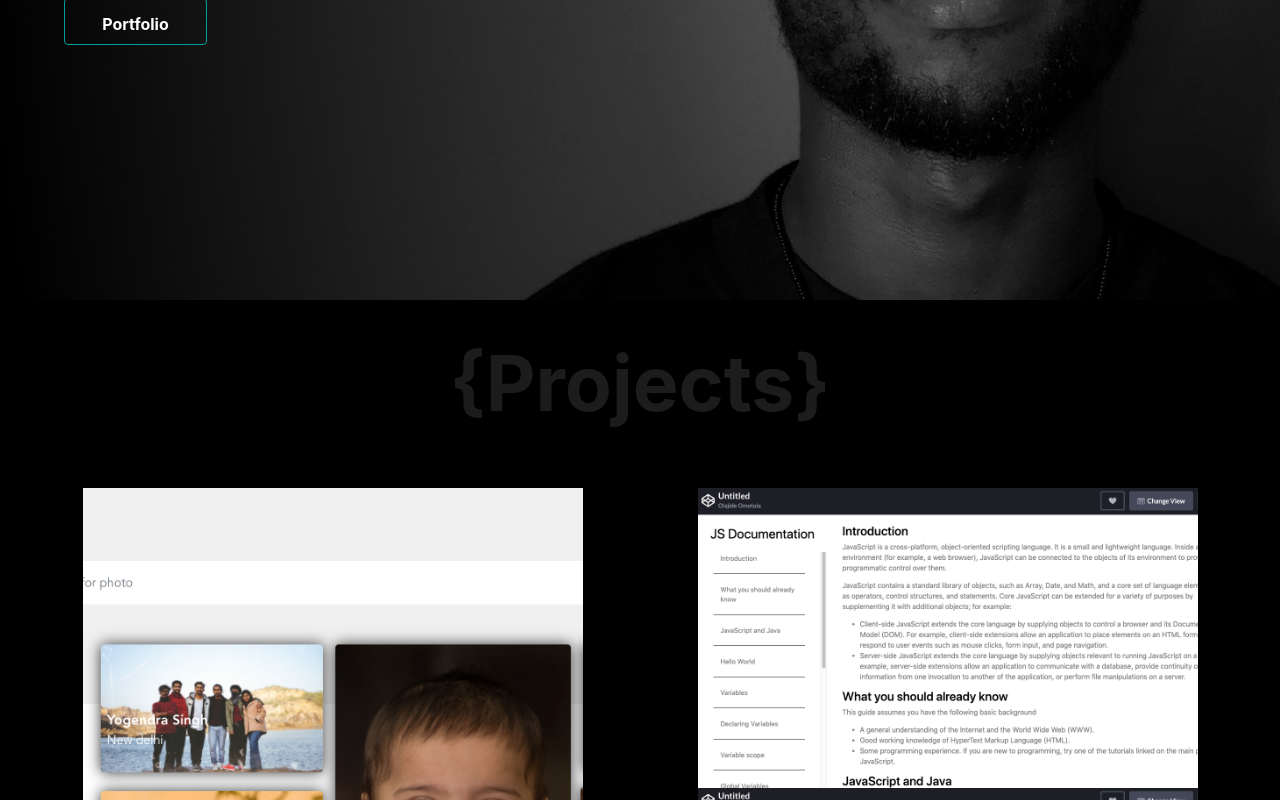
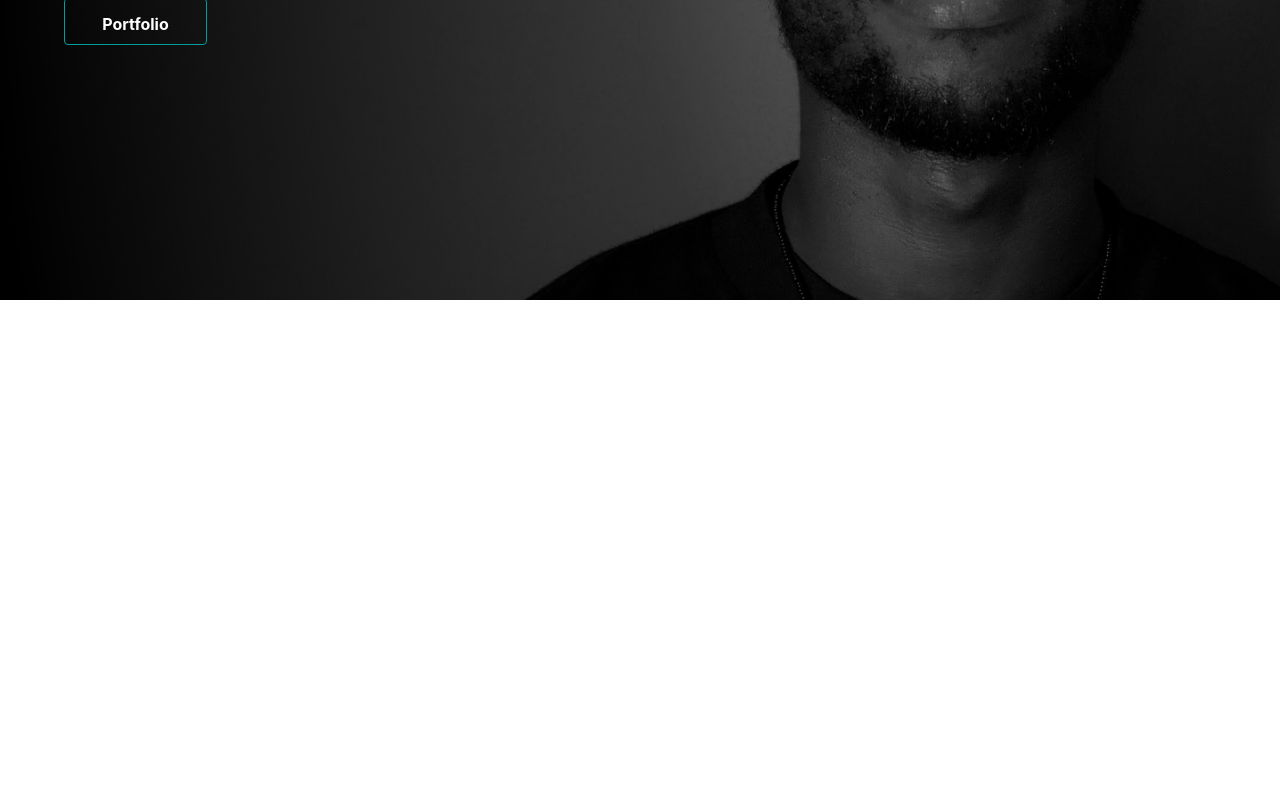
Before and after one commit to jydoskey/personal-portfolio-website, a Vue app: page / in a window 1280 px wide. Shown: the part 475-1275 px from the top of the page. After the commit the page ends 800 px from the top, so only its background shows below. Built offline with nearby package versions, Linux system fonts and the light colour scheme; a web font is replaced by a local one.

Commit message:
removed housed page component paths

```diff
--- a/src/components/LandingPage.vue
+++ b/src/components/LandingPage.vue
@@ -1,5 +1,5 @@
 <template>
-  <section id="landing" class="landing">
+  <section id="landing">
     <header class="app-header">
       <div class="container align-items-center">
         <div class="app-header__content">
@@ -30,12 +30,6 @@
       <a href="#projects">
         <button class="btn bg-transparent btn-portfolio">Portfolio</button>
       </a>
-    </div>
-    <div>
-      <Work />
-      <AboutMe />
-      <Specialisation />
-      <Contact />
     </div>
   </section>
 </template>
@@ -100,18 +94,10 @@
     document.body.appendChild(css);
   };
   import Navigation from '@/components/nav/Navigation'
-  import Work from '@/components/Work'
-  import AboutMe from '@/components/About'
-  import Specialisation from '@/components/Specialisation'
-  import Contact from '@/components/Contact'
   export default {
     name: 'LandingPage',
     components: {
       Navigation,
-      Work,
-      AboutMe,
-      Specialisation,
-      Contact
     },
     data() {
       return {
@@ -135,10 +121,6 @@
 
   a:link {
     text-decoration: none;
-  }
-
-  .landing {
-    background-color: black;
   }
 
   .hero-image {
```
